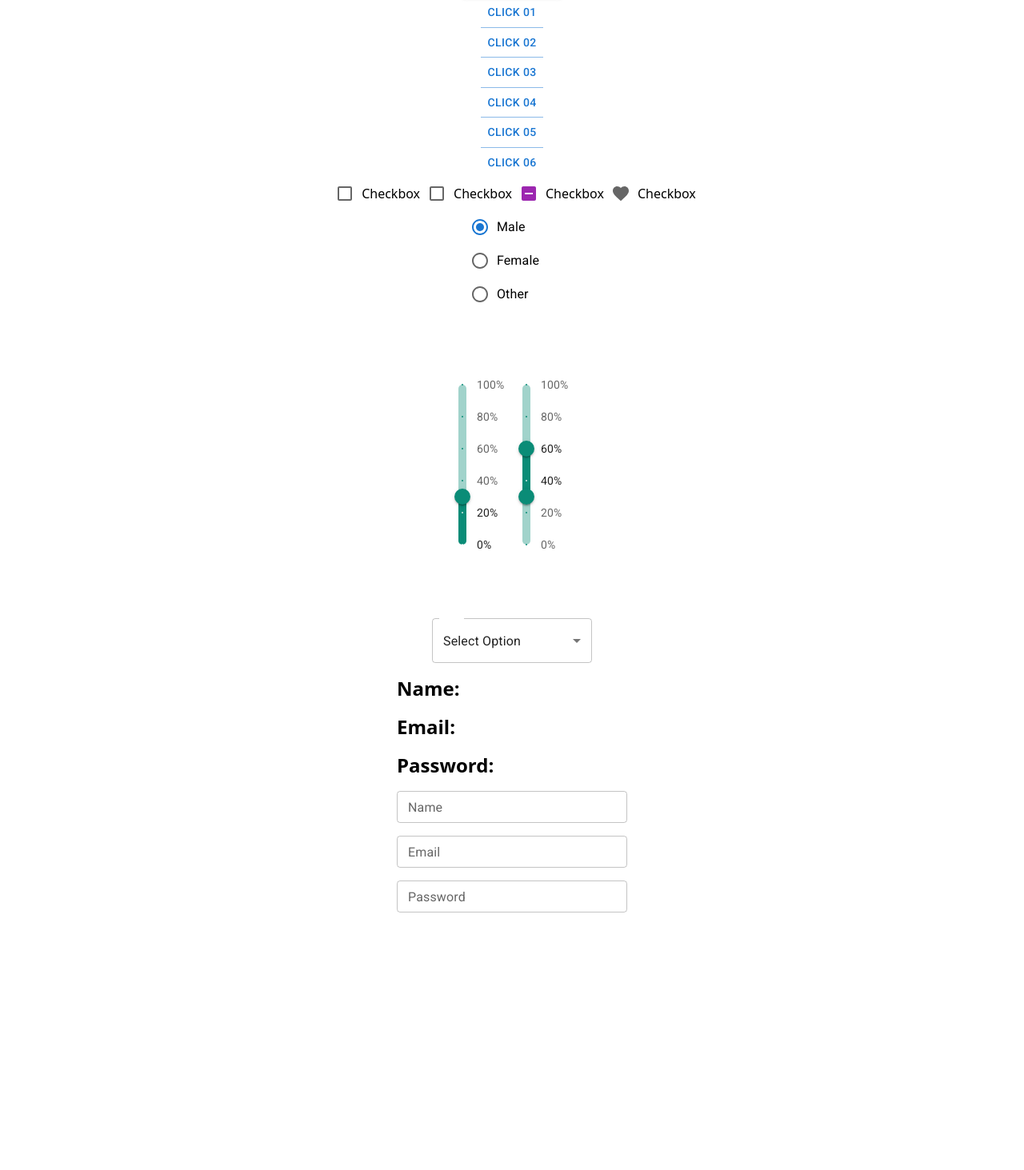
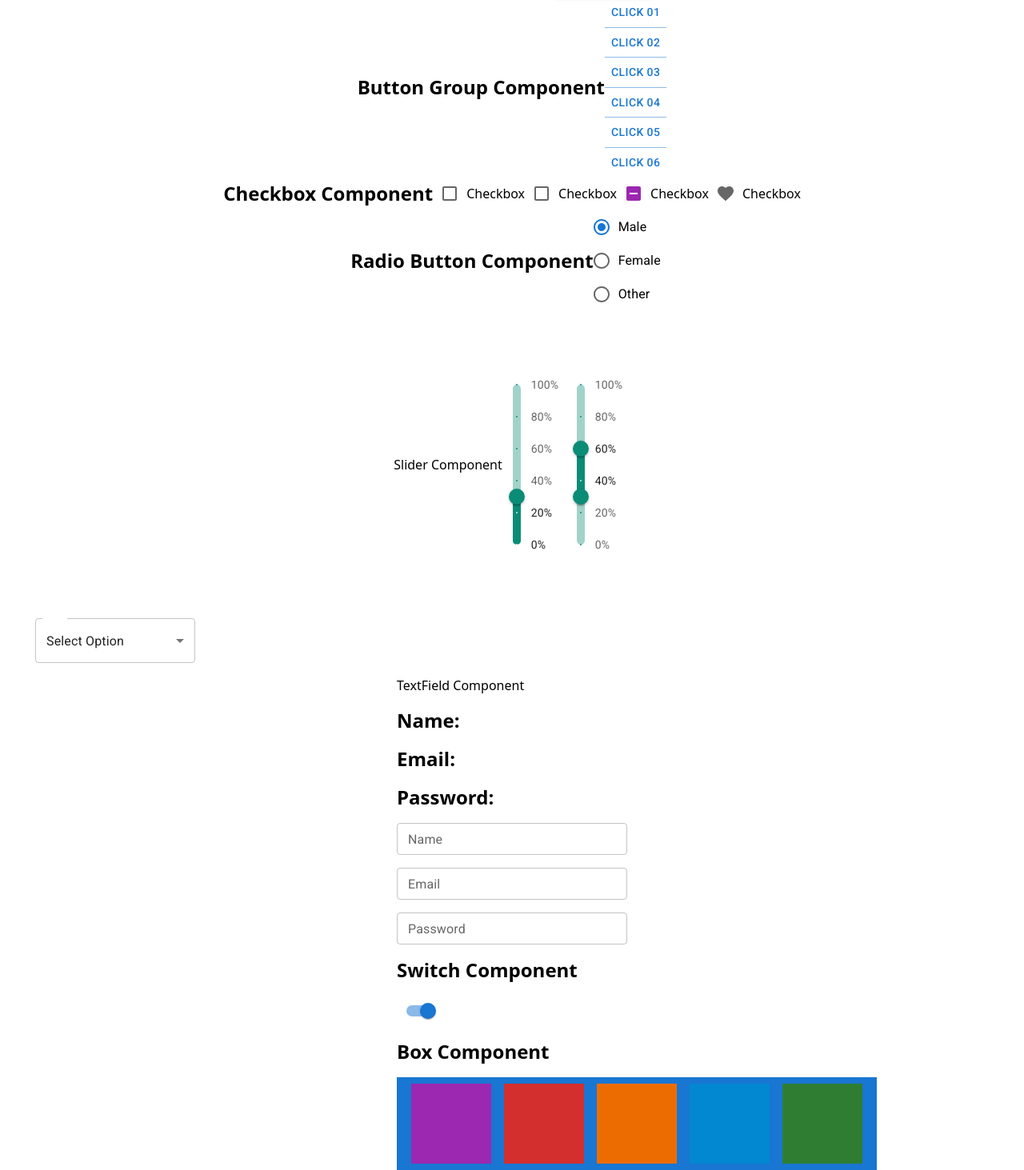
Before and after one commit to MUbaidJavaid/Material_UI_React_Libarary, a React (Vite) app: page / in a window 1280 px wide. Shown: the part 45-1508 px from the top of the page at 80% size. Before the commit the page ends 1186 px from the top, so only its background shows below. Built offline with nearby package versions, Linux system fonts and the light colour scheme.

Commit message:
Switch + Box add

```diff
--- a/src/App.tsx
+++ b/src/App.tsx
@@ -1,9 +1,11 @@
+import { MyBox } from "./componentes/Box";
 import { MyButton } from "./componentes/Button";
 import { MyButtonGroup } from "./componentes/ButtonGroup";
 import { MyCheckBox } from "./componentes/CheckBox";
 import { MyRadioButton } from "./componentes/RadioButton";
 import { MySelect } from "./componentes/Select";
 import { MySlider } from "./componentes/Slider";
+import { MySwitch } from "./componentes/Switch";
 import { MyTextField } from "./componentes/TextField";
 // import { TypographyText } from "./componentes/Typographyheading";
 
@@ -20,6 +22,8 @@ function App() {
       <MySlider />
       <MySelect />
       <MyTextField />
+      <MySwitch />
+      <MyBox />
     </>
   )
 }
--- /dev/null
+++ b/src/componentes/Box.tsx
@@ -0,0 +1,19 @@
+import type { JSX } from "@emotion/react/jsx-runtime";
+import { Box } from "@mui/material";
+
+
+export const MyBox = (): JSX.Element => {
+    return (
+        <div className="flex flex-col mx-auto w-72 mt-4 gap-4">
+            <h1 className="text-2xl font-bold text-start">Box Component</h1>
+            <Box sx={{ bgcolor: "primary.main", width: 600, display: "flex", flexWrap: "wrap", justifyContent: "center" }} >
+                <Box sx={{ width: 100, height: 100, bgcolor: "secondary.main", m: 1 }} />
+                <Box sx={{ width: 100, height: 100, bgcolor: "error.main", m: 1 }} />
+                <Box sx={{ width: 100, height: 100, bgcolor: "warning.main", m: 1 }} />
+                <Box sx={{ width: 100, height: 100, bgcolor: "info.main", m: 1 }} />
+                <Box sx={{ width: 100, height: 100, bgcolor: "success.main", m: 1 }} />
+            </Box>
+
+        </div>
+    );
+}
--- a/src/componentes/Button.tsx
+++ b/src/componentes/Button.tsx
@@ -13,6 +13,8 @@ function MyButton() {
     return(
         <>
         <div className='flex justify-center items-center w-full '>
+            <h1 className="text-2xl font-bold text-start">Button Component</h1>
+            <br />
             <Button
             variant="contained"
             color={color}
--- a/src/componentes/ButtonGroup.tsx
+++ b/src/componentes/ButtonGroup.tsx
@@ -6,6 +6,7 @@ export const MyButtonGroup = ({}): JSX.Element => {
     return(
         <>
         <div className='flex justify-center items-center w-full '>
+            <h1 className="text-2xl font-bold text-start">Button Group Component</h1>
         <ButtonGroup
         orientation='vertical'
           variant="text"
--- a/src/componentes/CheckBox.tsx
+++ b/src/componentes/CheckBox.tsx
@@ -13,6 +13,7 @@ export const MyCheckBox = (): JSX.Element => {
     return (
         <>
             <div className='flex justify-center items-center w-full '>
+                <h1 className="text-2xl font-bold text-start">Checkbox Component</h1>
                 <Checkbox
                 //  checked={checked}
                 color="primary"
--- a/src/componentes/RadioButton.tsx
+++ b/src/componentes/RadioButton.tsx
@@ -12,6 +12,8 @@ export const MyRadioButton = (): JSX.Element => {
     }
     return (
         <div className='flex justify-center items-center w-full '>
+            <h1 className="text-2xl font-bold text-start">Radio Button Component</h1>
+            <br />
             <RadioGroup
                 aria-labelledby="demo-radio-buttons-group-label"
                 defaultValue="Male"
--- a/src/componentes/Select.tsx
+++ b/src/componentes/Select.tsx
@@ -12,7 +12,7 @@ export const MySelect = (): JSX.Element => {
     }
     return (
         <>
-            <div className='flex justify-center w-72 items-center w-full '>
+            <div className='flex justify-center w-72 items-center  '>
                 <Select
                     labelId="demo-simple-select-label"
                     id="demo-simple-select"
--- a/src/componentes/Slider.tsx
+++ b/src/componentes/Slider.tsx
@@ -41,6 +41,7 @@ export const MySlider = (): JSX.Element => {
     ]
     return (
         <div className='flex justify-center  mx-auto items-center h-96 w-96'  >
+            <h1>Slider Component</h1>
             {/* <input type="range" min="0" max="100" className="slider" /> */}
             <Slider
                 defaultValue={30}
--- /dev/null
+++ b/src/componentes/Switch.tsx
@@ -0,0 +1,21 @@
+import type { JSX } from "@emotion/react/jsx-runtime";
+import { Switch } from "@mui/material";
+
+
+export const MySwitch = (): JSX.Element => {
+
+    return (
+        <div className="flex flex-col mx-auto w-72 mt-4 gap-4">
+            <h1 className="text-2xl font-bold text-start">Switch Component</h1>
+            <Switch
+                defaultChecked
+                color="primary"
+                size="medium"
+                inputProps={{ "aria-label": "controlled" }}
+                onChange={(event) => {
+                    console.log(event.target.checked);
+                }}
+            />
+        </div>
+    );
+};
--- a/src/componentes/TextField.tsx
+++ b/src/componentes/TextField.tsx
@@ -22,9 +22,10 @@ export const  MyTextField = ():JSX.Element => {
         }
     return (
         <div  className="flex flex-col mx-auto w-72 mt-4 gap-4">
-            <h1 className="text-2xl font-bold text-start text-center">Name: {value}</h1>
-            <h1 className="text-2xl font-bold text-start text-center">Email: {valueEmail}</h1>
-            <h1 className="text-2xl font-bold text-start text-center">Password: {valuePassword}</h1>
+            <h1>TextField Component</h1>
+            <h1 className="text-2xl font-bold text-start ">Name: {value}</h1>
+            <h1 className="text-2xl font-bold text-start ">Email: {valueEmail}</h1>
+            <h1 className="text-2xl font-bold text-start ">Password: {valuePassword}</h1>
             <TextField
                 // helperText="Enter your name"
                 label="Name"
```
